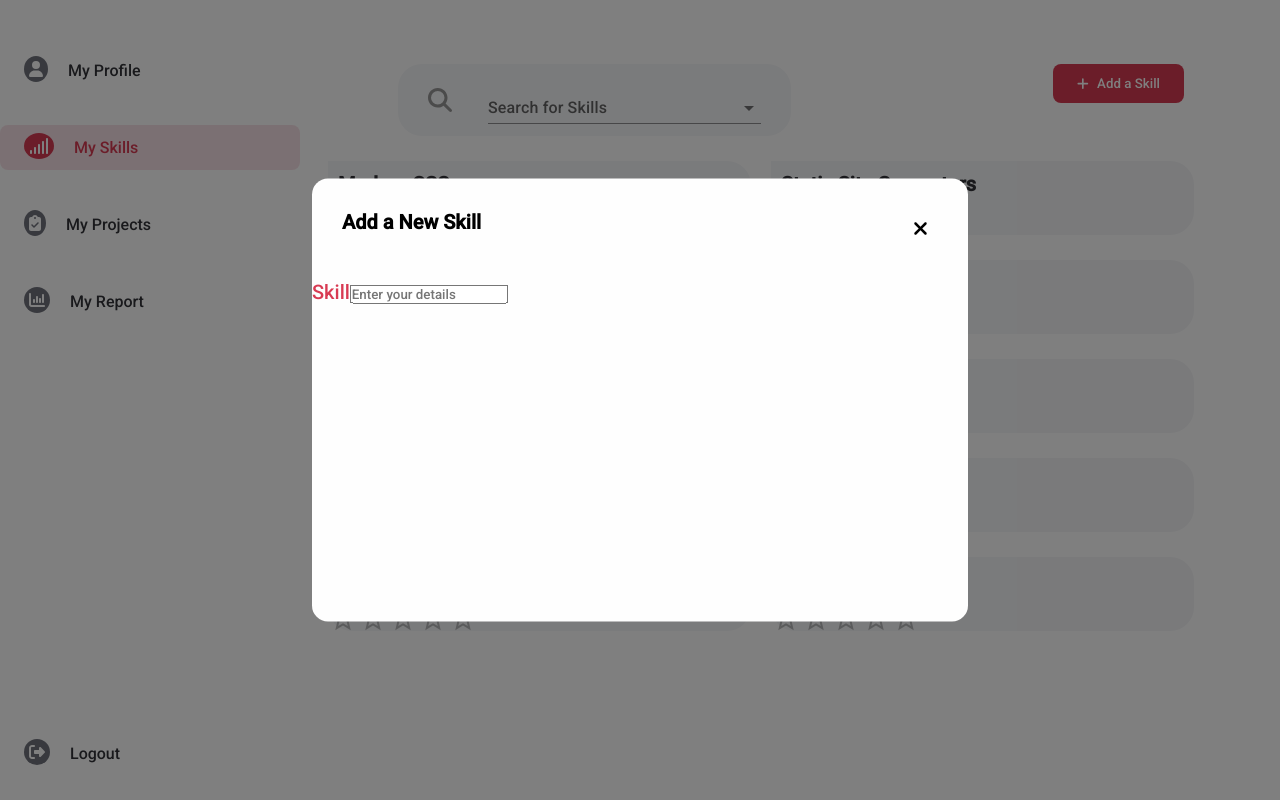
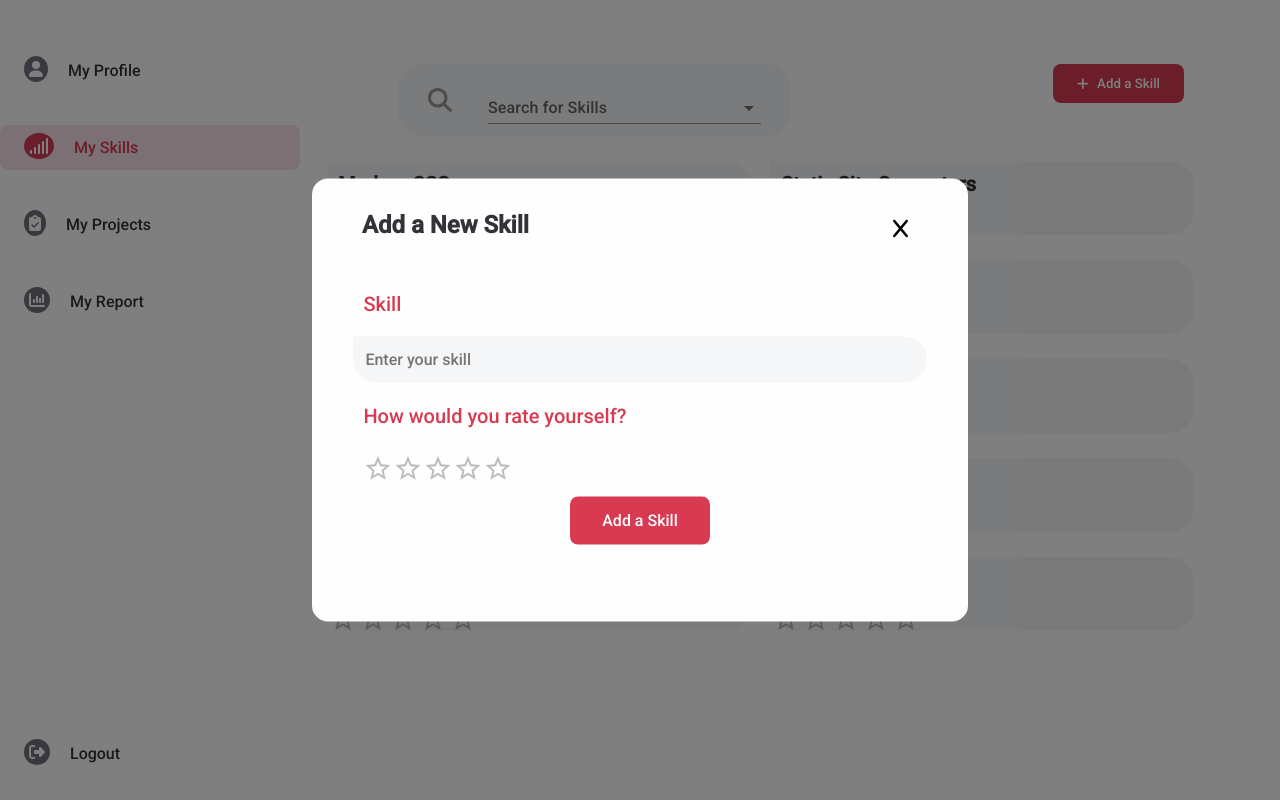
Before and after one commit to devshahid/myprofile, a React (Create React App) app in the folder client/: page /skills in a window 1280 px wide. Built offline with nearby package versions, Linux system fonts and the light colour scheme; the HTML template or start-up script is replaced by a standard one.

Commit message:
skills section working

```diff
--- a/client/package.json
+++ b/client/package.json
@@ -9,6 +9,7 @@
     "@fortawesome/free-regular-svg-icons": "^6.1.1",
     "@fortawesome/free-solid-svg-icons": "^6.1.1",
     "@fortawesome/react-fontawesome": "^0.2.0",
+    "@material-ui/icons": "^4.11.3",
     "@mui/material": "^5.9.0",
     "@testing-library/jest-dom": "^5.16.4",
     "@testing-library/react": "^13.3.0",
--- a/client/src/Components/Dashboard/Skills.jsx
+++ b/client/src/Components/Dashboard/Skills.jsx
@@ -1,15 +1,14 @@
 import React, { useState } from "react";
 import Sidebar from "./Sidebar";
-import { faSearch, faPlus, faXmark } from "@fortawesome/free-solid-svg-icons";
+import { faSearch, faPlus, faX } from "@fortawesome/free-solid-svg-icons";
 import { FontAwesomeIcon } from "@fortawesome/react-fontawesome";
 import Rating from "@mui/material/Rating";
 import TextField from "@mui/material/TextField";
 import Autocomplete from "@mui/material/Autocomplete";
 import Box from "@mui/material/Box";
-
 import Modal from "@mui/material/Modal";
 const Skills = () => {
-  const top100Films = [
+  let top100Films = [
     { label: "Modern CSS" },
     { label: "Static Site Generators" },
     { label: "Version Control" },
@@ -22,9 +21,7 @@ const Skills = () => {
     { label: "Module Bundlers" },
   ];
   const [value, setValue] = useState([0, 0, 2, 2, 3]);
-  const handleAddSkills = () => {
-    setOpen(true);
-  };
+  const [open, setOpen] = React.useState(true);
   const style = {
     position: "absolute",
     top: "50%",
@@ -33,9 +30,27 @@ const Skills = () => {
     outline: "none",
     border: "none",
   };
-  const [open, setOpen] = React.useState(true);
-  const handleOpen = () => setOpen(true);
   const handleClose = () => setOpen(false);
+  const [newSkills, setNewSkills] = useState({
+    skillTitle: null,
+    ratingStars: null,
+  });
+
+  const handleAddSkills = () => {
+    setOpen(true);
+  };
+
+  const handleInputs = (e, value) => {
+    if (e.target.name === "skillTitle") {
+      setNewSkills({ ...newSkills, [e.target.name]: e.target.value });
+    } else {
+      setNewSkills({ ...newSkills, [e.target.name]: value });
+    }
+  };
+  const addNewSkills = () => {
+    top100Films.push(newSkills);
+    console.log(top100Films);
+  };
   return (
     <>
       <main className="space-toggle">
@@ -98,15 +113,31 @@ const Skills = () => {
                 <div className="titleHeaderSkills">
                   <h4>Add a New Skill</h4>
                   <FontAwesomeIcon
+                    onClick={handleClose}
                     className="crossIconAddSkills"
-                    icon={faXmark}
+                    icon={faX}
                   />
                 </div>
                 <div className="addSkillsForm">
                   <div className="addSkillDetails">
                     <label>Skill</label>
-                    <input type="text" placeholder={`Enter your details`} />
+                    <input
+                      type="text"
+                      name="skillTitle"
+                      onChange={handleInputs}
+                      placeholder="Enter your skill"
+                    />
                   </div>
+                  <div className="addSkillDetails">
+                    <label>How would you rate yourself?</label>
+                    <Rating
+                      className="ratingStars"
+                      name="ratingStars"
+                      size="large"
+                      onChange={handleInputs}
+                    />
+                  </div>
+                  <button onClick={addNewSkills}>Add a Skill</button>
                 </div>
               </div>
             </Box>
--- a/client/src/css/skills.css
+++ b/client/src/css/skills.css
@@ -83,11 +83,13 @@
   display: flex;
   justify-content: space-between;
   padding: 30px;
+  margin: 0 20px;
 }
 .titleHeaderSkills h4 {
-  font-size: 20px;
-  line-height: 27px;
-  color: #000000;
+  font-size: 24px;
+  line-height: 32px;
+  text-align: center;
+  color: #323338;
 }
 .titleHeaderSkills .crossIconAddSkills {
   padding: 10px;
@@ -95,11 +97,43 @@
 }
 .addSkillsForm {
   display: flex;
-  flex-direction: row;
+  flex-direction: column;
+  align-items: center;
 }
 .addSkillDetails {
+  display: flex;
+  flex-direction: column;
   font-size: 20px;
-  line-height: 27px;
-  text-align: center;
   color: #d83a52;
+  width: 95%;
 }
+.addSkillDetails > * {
+  margin: 8px 25px;
+  padding: 5px 10px;
+}
+
+.addSkillDetails input {
+  background: #f5f6f8;
+  border-radius: 0px 24px 24px 24px;
+  font-size: 16px;
+  line-height: 22px;
+  color: #939499;
+  padding: 12px;
+  outline: none;
+  border: none;
+}
+.addSkillsForm button {
+  background: #d83a52;
+  border-radius: 8px;
+  padding: 12px 24px;
+  gap: 8px;
+  color: #ffffff;
+  flex: none;
+  order: 1;
+  flex-grow: 0;
+  font-size: 16px;
+  line-height: 24px;
+  width: 140px;
+  outline: none;
+  border: none;
+}
```
Also changed, not shown: 1 other file (tests, documents, lock files or other folders).
